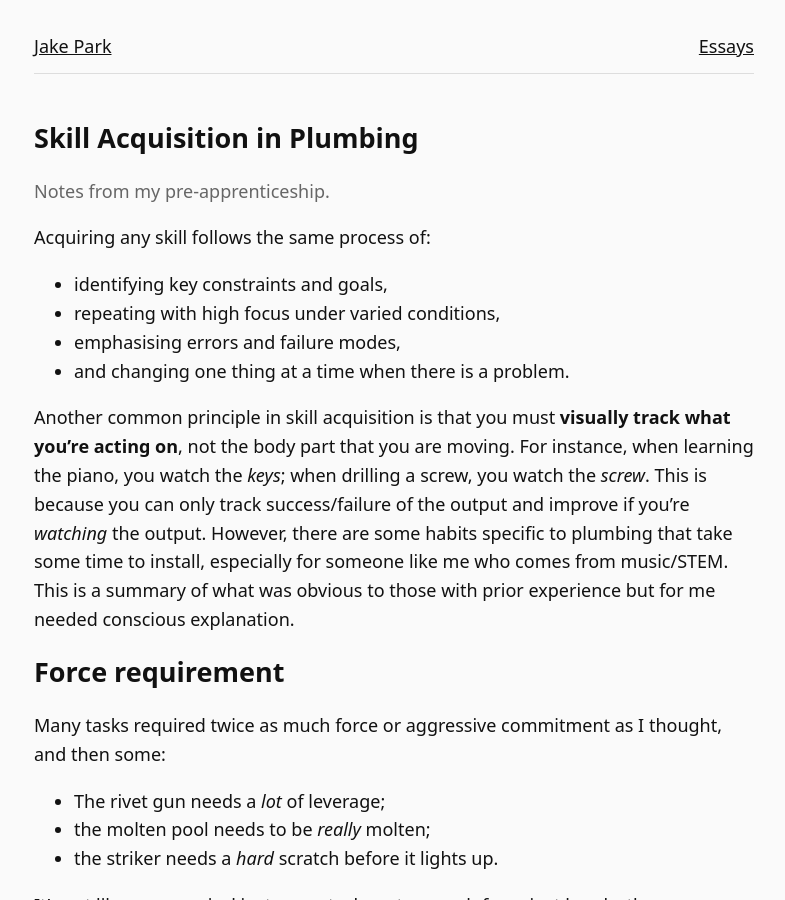
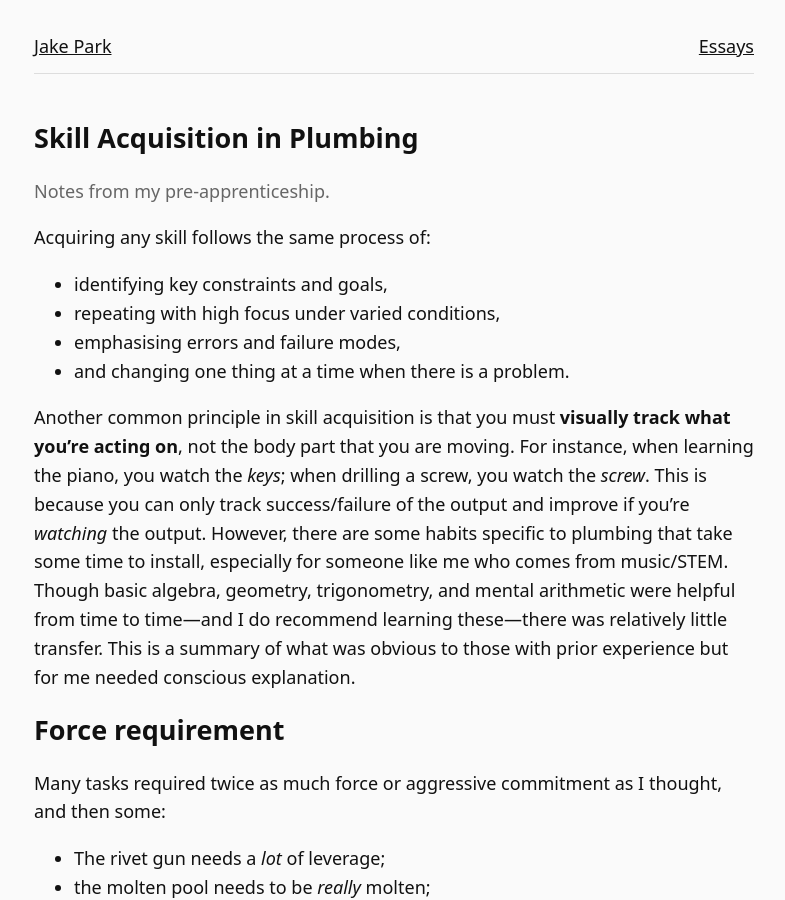
Before and after one commit to JakeHPark/jakehpark.github.io, a Jekyll site: the page built from _essays/Skill Acquisition in Plumbing.md, in a window 1280 px wide and 900 px high. Shown: the whole window, without its empty margins (246-1031 px from the left). Built offline with Jekyll 4.4.1, drawn with Linux system fonts in a browser that asks for light colours.

Commit message:
Enhance discussion on skill acquisition in plumbing
Added additional context on skill acquisition principles and personal reflections on learning plumbing skills.

```diff
--- a/_essays/Skill Acquisition in Plumbing.md
+++ b/_essays/Skill Acquisition in Plumbing.md
@@ -12,7 +12,7 @@ Acquiring any skill follows the same process of:
 - emphasising errors and failure modes,
 - and changing one thing at a time when there is a problem.
 
-Another common principle in skill acquisition is that you must **visually track what you're acting on**, not the body part that you are moving. For instance, when learning the piano, you watch the *keys*; when drilling a screw, you watch the *screw*. This is because you can only track success/failure of the output and improve if you're *watching* the output. However, there are some habits specific to plumbing that take some time to install, especially for someone like me who comes from music/STEM. This is a summary of what was obvious to those with prior experience but for me needed conscious explanation.
+Another common principle in skill acquisition is that you must **visually track what you're acting on**, not the body part that you are moving. For instance, when learning the piano, you watch the *keys*; when drilling a screw, you watch the *screw*. This is because you can only track success/failure of the output and improve if you're *watching* the output. However, there are some habits specific to plumbing that take some time to install, especially for someone like me who comes from music/STEM. Though basic algebra, geometry, trigonometry, and mental arithmetic were helpful from time to time—and I do recommend learning these—there was relatively little transfer. This is a summary of what was obvious to those with prior experience but for me needed conscious explanation.
 
 ## Force requirement
 
```
